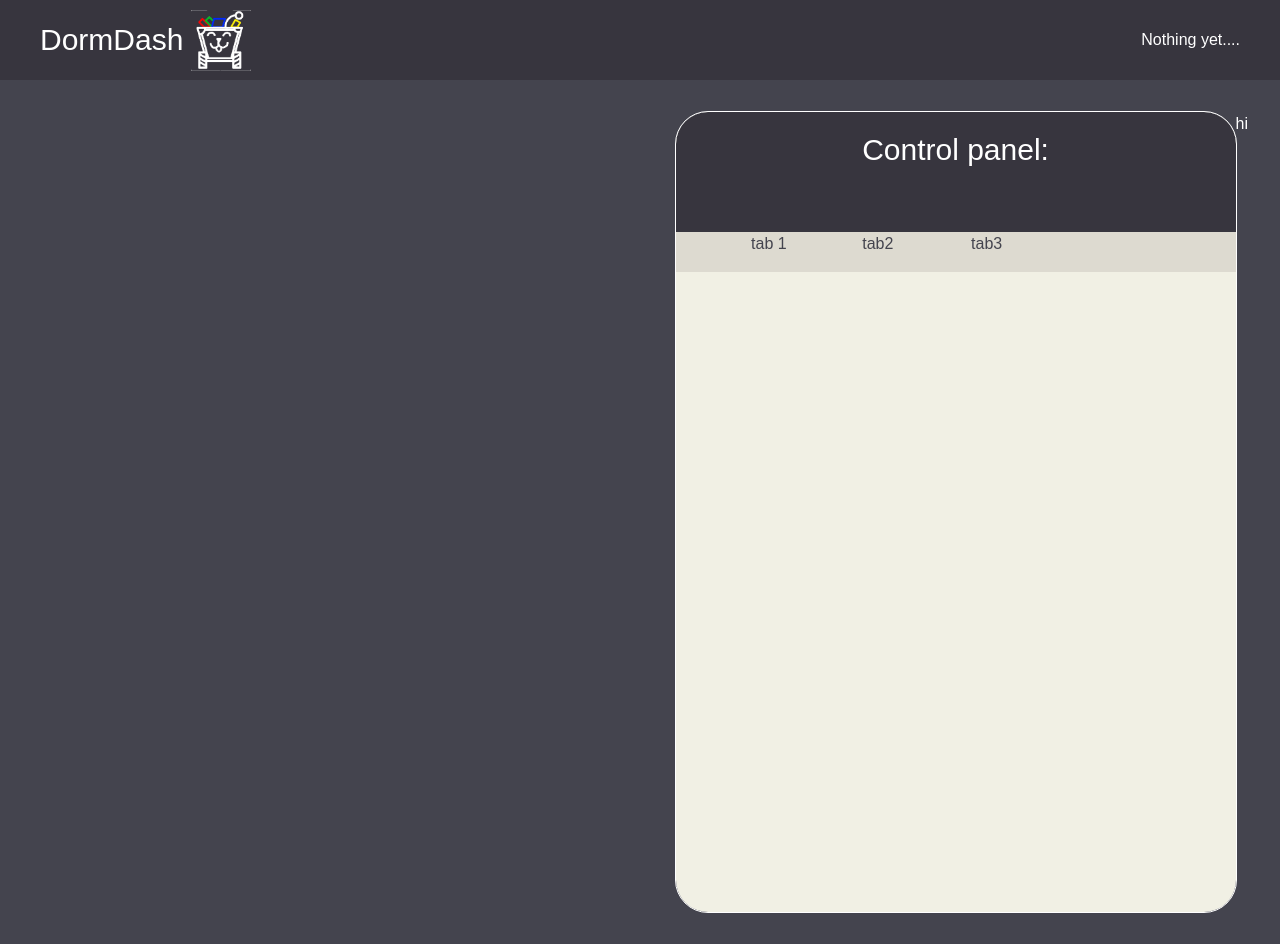
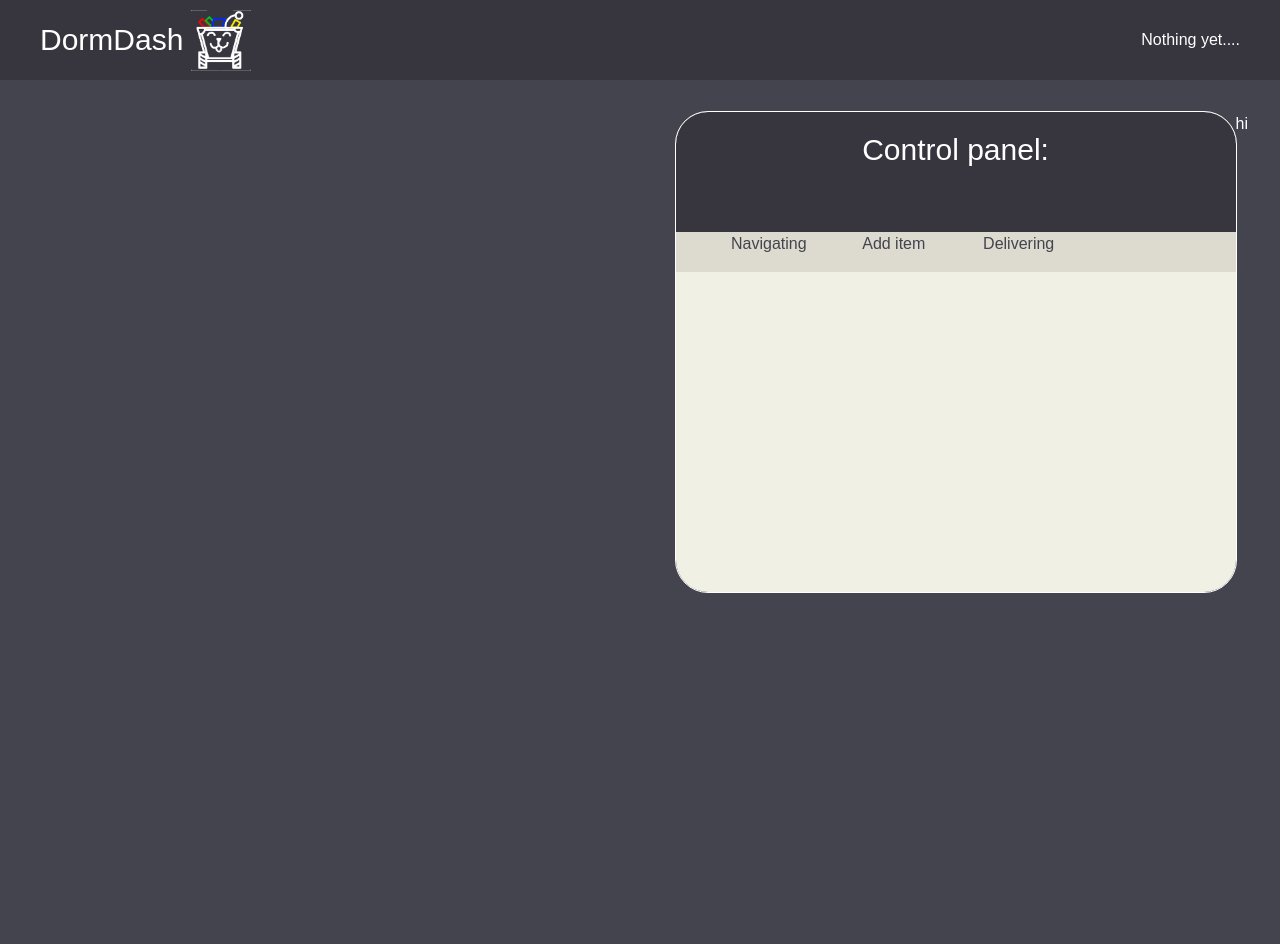
Before and after one commit to elijahcroft/DormDash, a Next.js app in the folder dorm_dash_gui/dorm_dash/: page / in a window 1280 px wide. After the commit the page ends 800 px from the top, so only its background shows below. Built offline with nearby package versions, Linux system fonts and the light colour scheme; a web font is replaced by a local one.

Commit message:
Changed the name of the contents for Control Panel into 'Navigating', 'Add item', and 'Delivering'. Created a Tab.tsx file

```diff
--- a/dorm_dash_gui/dorm_dash/src/app/components/Control.tsx
+++ b/dorm_dash_gui/dorm_dash/src/app/components/Control.tsx
@@ -1,14 +1,14 @@
 
 export default function Control(){
     return (
-        <div className="flex flex-col rounded-4xl bg-[#F1F0E4]  min-w-140 min-h-200 outline">
+        <div className="flex flex-col rounded-4xl bg-[#F1F0E4]  min-w-140 min-h-120 outline">
             <div className="min-w-full min-h-30 bg-[#37353E] text-center rounded-t-4xl">
                 <p className="p-5 text-3xl">Control panel:</p>
             </div>
             <div className="flex flex-row items-stretch bg-[#DDDAD0] min-h-10 text-[#44444E] ">
-                <div className="flex min-w-1/3 justify-center">tab 1</div>
-                <div className="flex min-w-1/3b  justify-center">tab2</div>
-                <div className="flex min-w-1/3 justify-center   ">tab3</div>
+                <div className="flex min-w-1/3 justify-center">Navigating</div>
+                <div className="flex min-w-1/3b  justify-center">Add item</div>
+                <div className="flex min-w-1/3 justify-center   ">Delivering</div>
             </div>
         </div>
     )
```
